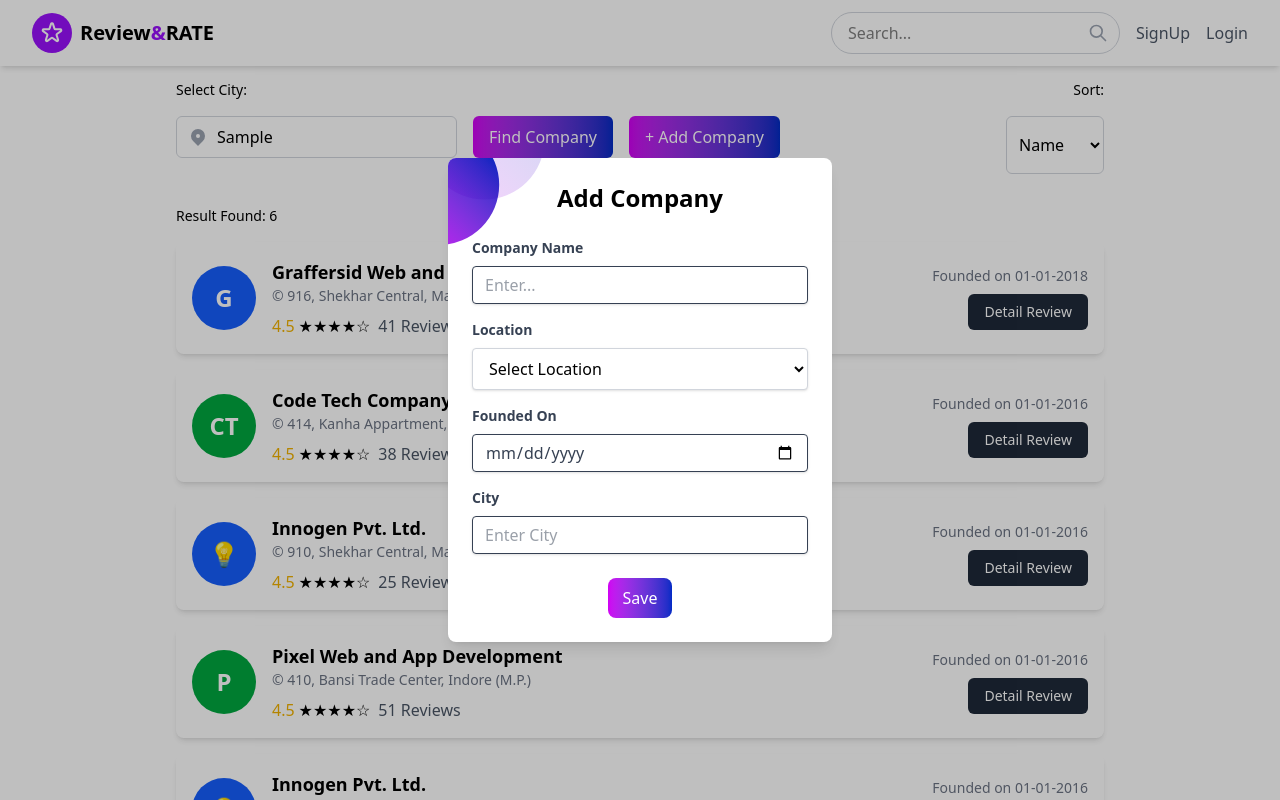
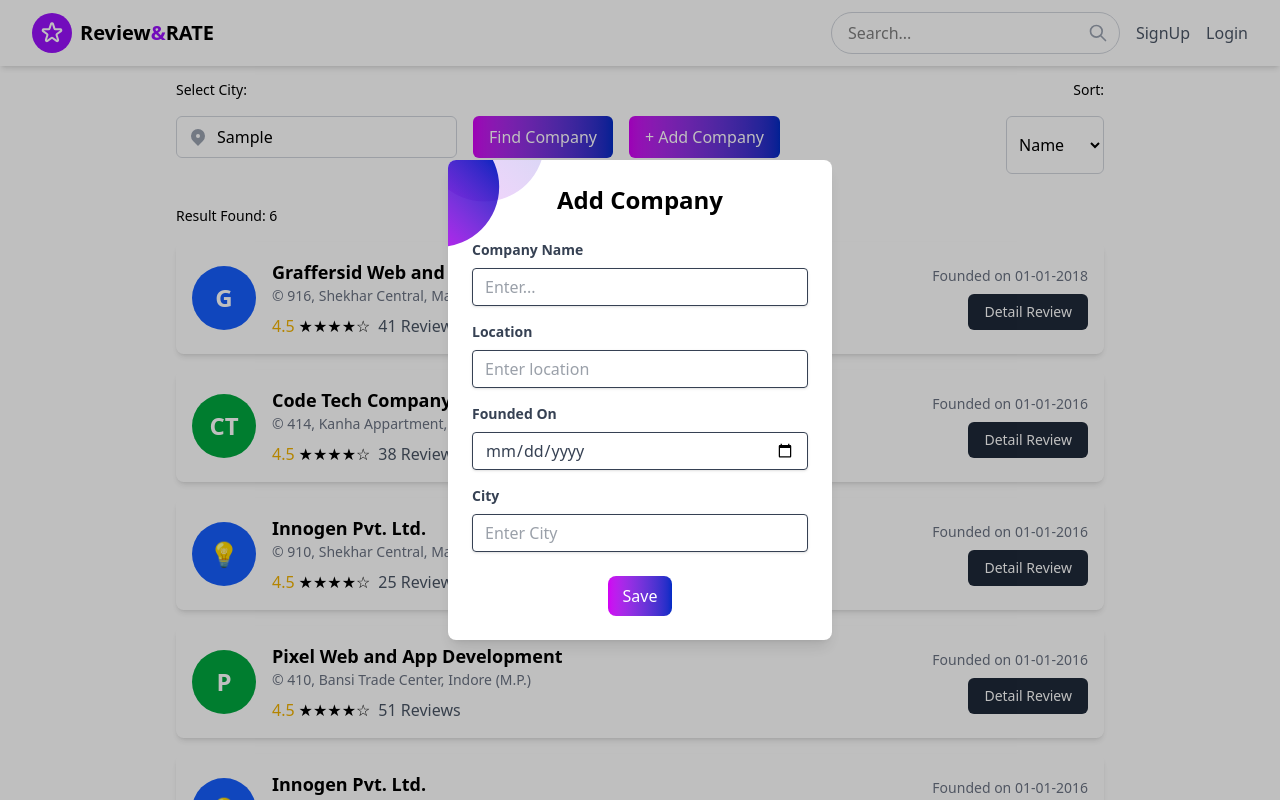
Before and after one commit to Palkesh-ai/GraffersID_Task, a React (Vite) app in the folder Graffers_id/: page / in a window 1280 px wide. Both pictures are taken after typing "Sample" into the empty fields and a click on the button "+ Add Company". Built offline with nearby package versions, Linux system fonts and the light colour scheme.

Commit message:
feat: Enhance AddCompanyCard and HomeScreen components; implement local storage for company data

```diff
--- a/Graffers_id/src/components/AddCompanyCard.jsx
+++ b/Graffers_id/src/components/AddCompanyCard.jsx
@@ -1,10 +1,72 @@
-import React from 'react';
+import React, { useState } from 'react';
 
 const AddCompanyCard = ({ onClose, onSubmit }) => {
+    const [formData, setFormData] = useState({
+        name: '',
+        location: '',
+        foundedOn: '',
+        city: ''
+    });
+
+    const handleInputChange = (e) => {
+        const { id, value } = e.target;
+        setFormData(prevData => ({
+            ...prevData,
+            [id]: value
+        }));
+    };
+
     const handleSubmit = (e) => {
         e.preventDefault();
-        // Add your submit logic here
-        onSubmit(); // Call the onSubmit prop to handle submission
+
+        // Get existing companies from local storage
+        let existingCompanies = [];
+        try {
+            const storedData = localStorage.getItem('company');
+            if (storedData) {
+                const parsedData = JSON.parse(storedData);
+                if (Array.isArray(parsedData)) {
+                    existingCompanies = parsedData;
+                } else {
+                    console.warn('Stored data is not an array, initializing with empty array');
+                }
+            }
+        } catch (error) {
+            console.error('Error parsing localStorage data:', error);
+            // If there's an error, we'll start with an empty array
+        }
+
+        // Create a new company object
+        const newCompany = {
+            id: existingCompanies.length + 1,
+            name: formData.name,
+            address: `${formData.city}, ${formData.location}`,
+            founded: formData.foundedOn,
+            rating: 0,
+            reviews: 0,
+            logo: formData.name.charAt(0).toUpperCase() // Use first letter of company name as logo
+        };
+
+        // Add new company to the array
+        const updatedCompanies = [...existingCompanies, newCompany];
+
+        // Save updated array back to local storage
+        try {
+            localStorage.setItem('company', JSON.stringify(updatedCompanies));
+        } catch (error) {
+            console.error('Error saving to localStorage:', error);
+        }
+
+        // Call the onSubmit prop to handle submission in parent component
+        onSubmit(newCompany);
+
+        // Reset form
+        setFormData({
+            name: '',
+            location: '',
+            foundedOn: '',
+            city: ''
+        });
     };
 
     return (
@@ -14,14 +76,14 @@ const AddCompanyCard = ({ onClose, onSubmit }) => {
             onClick={onClose} // Close the modal when clicking outside
         >
             <div
-                className=" max-w-sm mx-auto w-2xl bg-white rounded-lg shadow-lg p-6 relative overflow-hidden flex-col justify-center align-items-center"
+                className="max-w-sm mx-auto w-2xl bg-white rounded-lg shadow-lg p-6 relative overflow-hidden flex-col justify-center align-items-center"
                 onClick={(e) => e.stopPropagation()} // Prevent closing when clicking inside the modal
             >
                 {/* Header Section */}
                 <div className="-z-10 -rotate-45 overflow-ellipsis -top-1.5 -left-6.5">
-                    <div className=" absolute flex -my-50 -mx-9 justify-center -space-x-14 ">
-                        <div className=" mix-blend-multiply w-30 h-30 bg-gradient-to-r from-regal-one to-regal-two rounded-full"></div>
-                        <div className=" mix-blend-multiply w-30 h-30 bg-gradient-to-r from-regal-one/20 to-regal-two/20 rounded-full"></div>
+                    <div className="absolute flex -my-50 -mx-9 justify-center -space-x-14 ">
+                        <div className="mix-blend-multiply w-30 h-30 bg-gradient-to-r from-regal-one to-regal-two rounded-full"></div>
+                        <div className="mix-blend-multiply w-30 h-30 bg-gradient-to-r from-regal-one/20 to-regal-two/20 rounded-full"></div>
                     </div>
                 </div>
                 {/* Card Title */}
@@ -32,15 +94,18 @@ const AddCompanyCard = ({ onClose, onSubmit }) => {
                     <div className="mb-4">
                         <label
                             className="block text-gray-700 text-sm font-bold mb-2"
-                            htmlFor="company-name"
+                            htmlFor="name"
                         >
                             Company Name
                         </label>
                         <input
                             type="text"
-                            id="company-name"
+                            id="name"
+                            value={formData.name}
+                            onChange={handleInputChange}
                             placeholder="Enter..."
                             className="shadow appearance-none border rounded w-full py-2 px-3 text-gray-700 leading-tight focus:outline-none focus:shadow-outline"
+                            required
                         />
                     </div>
                     {/* Location Field */}
@@ -51,25 +116,31 @@ const AddCompanyCard = ({ onClose, onSubmit }) => {
                         >
                             Location
                         </label>
-                        <select
+                        <input
+                            type="text"
                             id="location"
-                            className="block w-full bg-white border border-gray-300 rounded py-2 px-3 shadow-sm focus:outline-none"
-                        >
-                            <option>Select Location</option>
-                        </select>
+                            value={formData.location}
+                            onChange={handleInputChange}
+                            placeholder="Enter location"
+                            className="shadow appearance-none border rounded w-full py-2 px-3 text-gray-700 leading-tight focus:outline-none focus:shadow-outline"
+                            required
+                        />
                     </div>
                     {/* Founded on Field */}
                     <div className="mb-4">
                         <label
                             className="block text-gray-700 text-sm font-bold mb-2"
-                            htmlFor="founded-on"
+                            htmlFor="foundedOn"
                         >
                             Founded On
                         </label>
                         <input
                             type="date"
-                            id="founded-on"
+                            id="foundedOn"
+                            value={formData.foundedOn}
+                            onChange={handleInputChange}
                             className="shadow appearance-none border rounded w-full py-2 px-3 text-gray-700 leading-tight focus:outline-none focus:shadow-outline"
+                            required
                         />
                     </div>
                     {/* City Field */}
@@ -83,8 +154,11 @@ const AddCompanyCard = ({ onClose, onSubmit }) => {
                         <input
                             type="text"
                             id="city"
+                            value={formData.city}
+                            onChange={handleInputChange}
                             placeholder="Enter City"
                             className="shadow appearance-none border rounded w-full py-2 px-3 text-gray-700 leading-tight focus:outline-none focus:shadow-outline"
+                            required
                         />
                     </div>
                     {/* Save Button */}
--- a/Graffers_id/src/components/AddReviewCard.jsx
+++ b/Graffers_id/src/components/AddReviewCard.jsx
@@ -1,7 +1,10 @@
 import React from 'react';
-import { reviewsData } from '../../public/demoData';
+// import { reviewsData } from '../../public/demoData';
+import { useParams } from 'react-router-dom';
 
 const AddReviewCard = ({ onClose, onSubmit }) => {
+
+    const { companyId } = useParams();
     const [rating, setRating] = React.useState(0);
     const [formData, setFormData] = React.useState({
         name: '',
@@ -21,7 +24,9 @@ const AddReviewCard = ({ onClose, onSubmit }) => {
         const formattedTime = currentDate.toLocaleTimeString('en-GB', { hour: '2-digit', minute: '2-digit' });
 
         const newReview = {
-            companyId: 1, // Assuming companyId 1 for now
+            // setting companyId to total length of existing reviews for simplicity +1
+
+            companyId: existingReviews.length +1, // Assuming companyId 1 for now
             name: formData.name,
             subject: formData.subject,
             review: formData.review,
--- a/Graffers_id/src/pages/HomeScreen.jsx
+++ b/Graffers_id/src/pages/HomeScreen.jsx
@@ -1,11 +1,30 @@
-import React, { useState } from 'react';
+import React, { useState, useEffect } from 'react';
 import AddCompanyCard from '../components/AddCompanyCard';
-import { companies } from '../../public/demoData';
+import { companies as defaultCompanies } from '../../public/demoData';
 import { useNavigate } from 'react-router-dom';
 
 const CompanyList = () => {
   const [addCompany, setAddCompany] = useState(false);
-const navigate = useNavigate();
+  const [companies, setCompanies] = useState([]);
+  const navigate = useNavigate();
+
+  useEffect(() => {
+    let storedCompanies = [];
+    try {
+      const storedData = localStorage.getItem('company');
+      if (storedData) {
+        storedCompanies = JSON.parse(storedData);
+      }
+    } catch (error) {
+      console.error('Error parsing companies from localStorage:', error);
+    }
+
+    if (storedCompanies.length > 0) {
+      setCompanies(storedCompanies);
+    } else {
+      setCompanies(defaultCompanies);
+    }
+  }, []);
 
 // Toggle add company modal state function
 const handleAddCompanyToggle = () => {
@@ -14,13 +33,18 @@ const handleAddCompanyToggle = () => {
 
 const handleReviewToggle = (id) => {
   navigate(`/company/${id}`);
-  };
+};
 
-  const handleSubmit = () => {
-    // Handle submission logic here
-
-    handleAddCompanyToggle(); // Close the modal after submission
-  };
+const handleSubmit = (newCompany) => {
+  const updatedCompanies = [...companies, newCompany];
+  setCompanies(updatedCompanies);
+  try {
+    localStorage.setItem('company', JSON.stringify(updatedCompanies));
+  } catch (error) {
+    console.error('Error saving companies to localStorage:', error);
+  }
+  handleAddCompanyToggle();
+};
 
   return (
     <div className=" h-screen w-screen">
```
Lines whose indentation alone changed are shown as unchanged.
